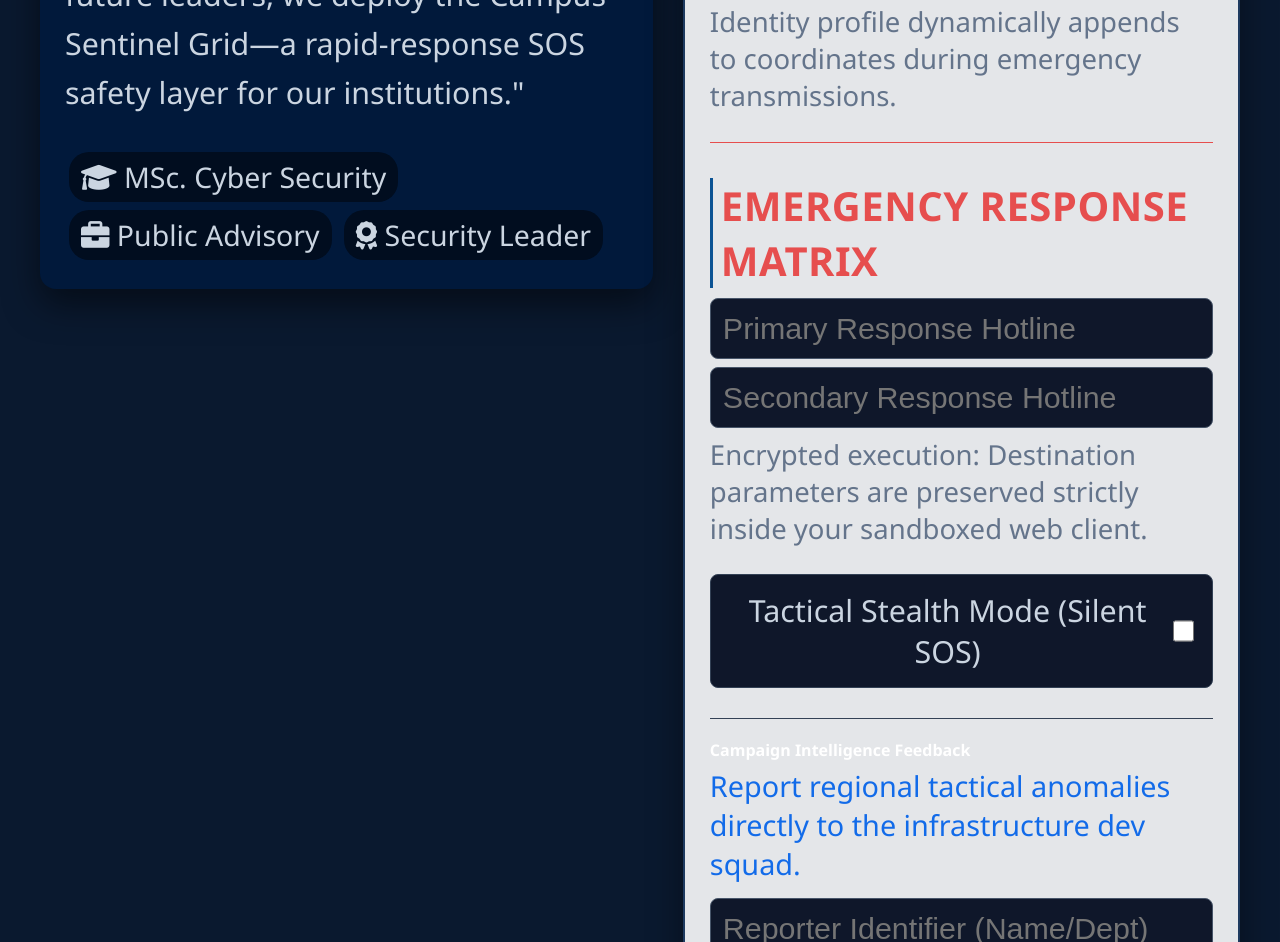
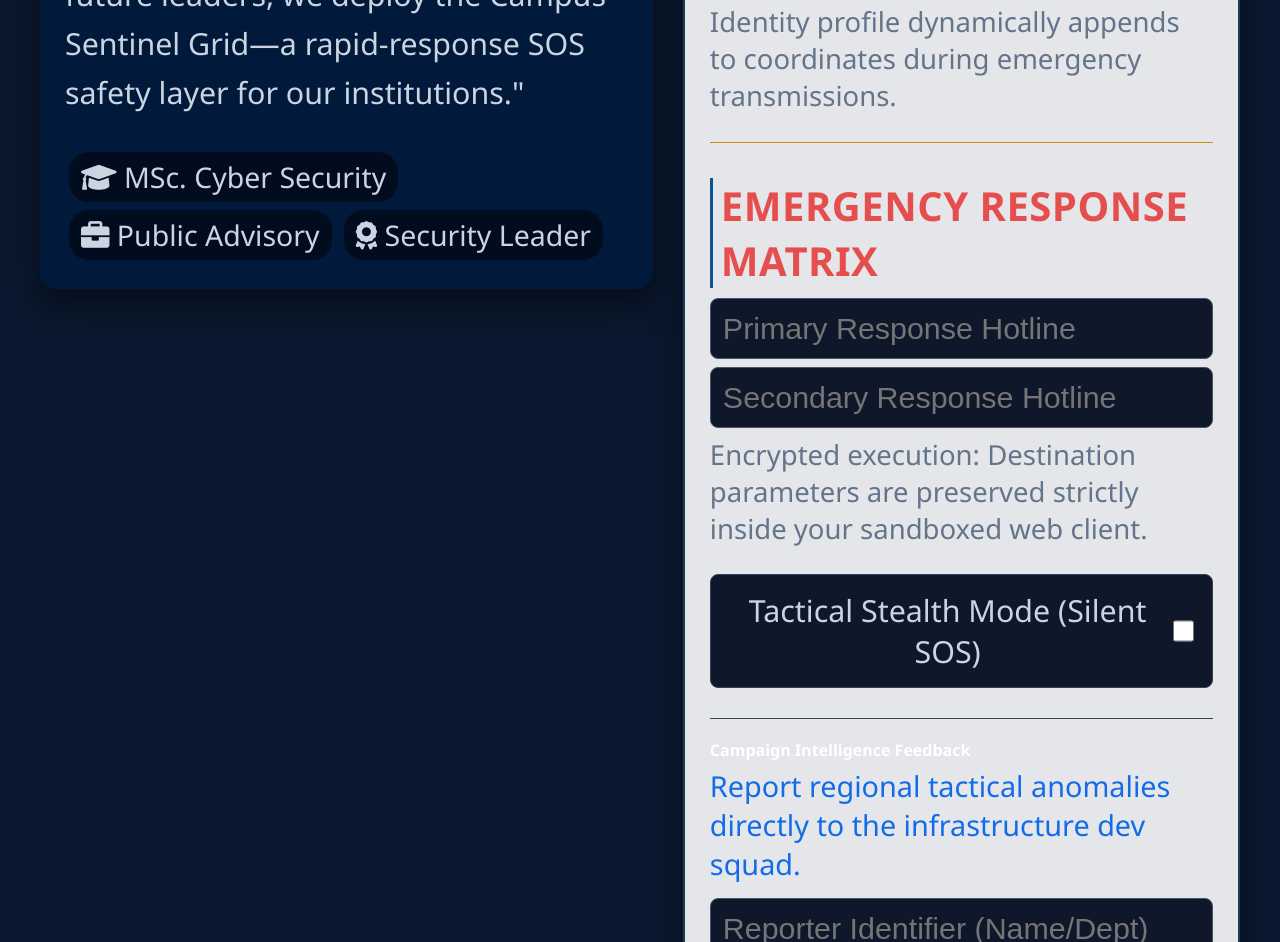
Before and after one commit to VGN-Official/APC-Sentinel-Grid, a plain HTML site: page index.html in a window 1280 px wide. Shown: the part 766-1708 px from the top of the page. Drawn offline with Linux system fonts and the light colour scheme.

Commit message:
Updated file

```diff
--- a/index.html
+++ b/index.html
@@ -219,7 +219,7 @@
                     <p class="sub-text">Identity profile dynamically appends to coordinates during emergency transmissions.</p>
                 </div>
 
-                <div style="margin-top: 20px; border-top: 1px solid #e64e4e; padding-top: 15px;">
+                <div style="margin-top: 20px; border-top: 1px solid #c98d0c; padding-top: 15px;">
                     <div class="input-group-title"style="color: #e64e4e">Emergency Response Matrix</div>
                     <input type="text" id="contact1" placeholder="Primary Response Hotline" value="+234XXXXXXXXXX" class="input-field">
                     <input type="text" id="contact2" placeholder="Secondary Response Hotline" class="input-field">
```
